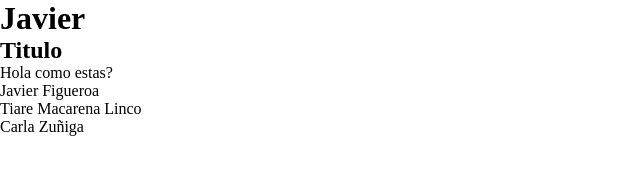
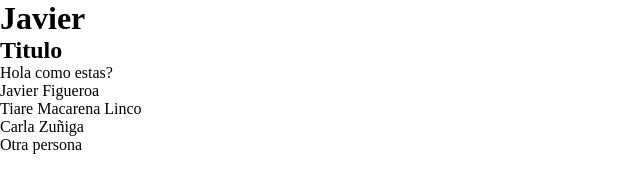
Before and after one commit to javiernfigueroa/git-colaborativo, a plain HTML site: page index.html in a window 1280 px wide. Shown: the whole page, without its empty margins (0-640 px from the left). Drawn offline with Linux system fonts and the light colour scheme.

Commit message:
fix/name

```diff
--- a/index.html
+++ b/index.html
@@ -12,8 +12,9 @@
       <h2>Titulo</h2>
       <p>Hola como estas?</p>
       <p>Javier Figueroa</p>
-      <p>Tiare Macarena Linco </p>
+      <p>Tiare Macarena Linco</p>
       <p>Carla Zuñiga</p>
+      <p>Otra persona</p>
     </main>
   </body>
 </html>
```
